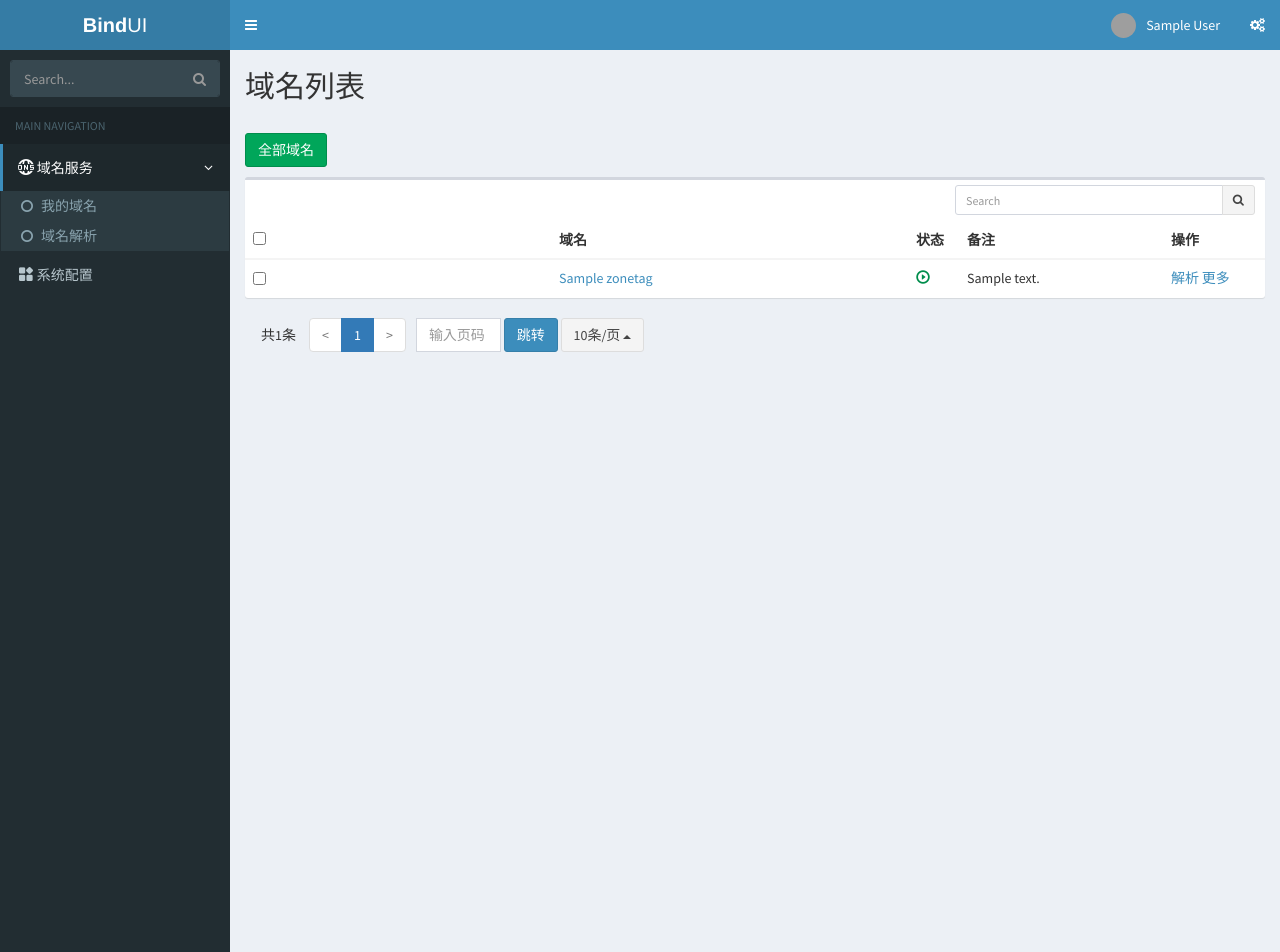
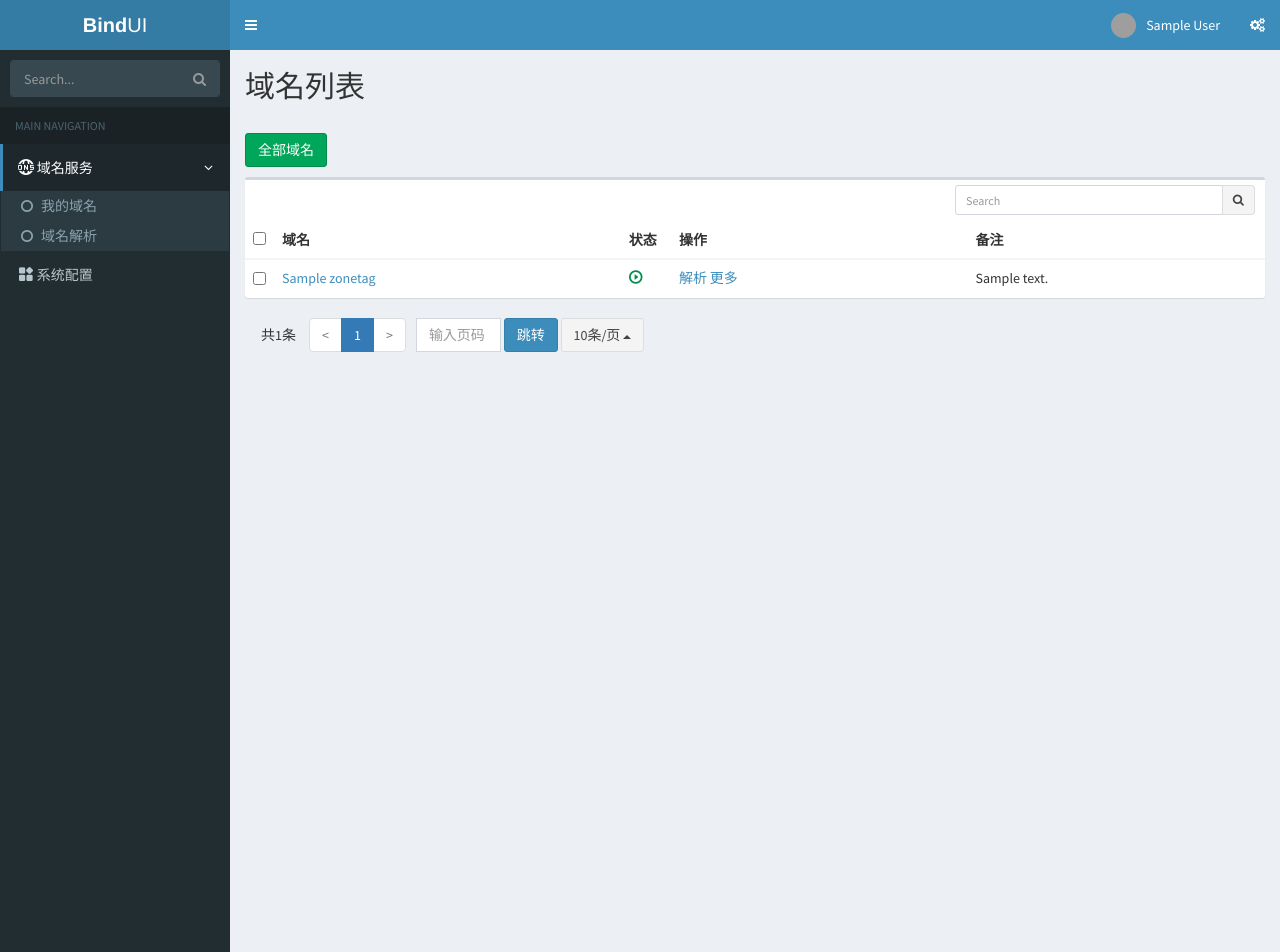
Before and after one commit to cucker0/BindUI, a Django app: page /domains/rlist in a window 1280 px wide. Shown: the top 952 px of the page. Run offline with Django 3.2, Linux system fonts and the light colour scheme; a user stored in the database is signed in; tables that the repository leaves empty hold one stand-in row (values such as "Sample post"); some libraries are stand-ins or nearby versions; grey boxes are pictures that could not be loaded.

Commit message:
调整 我的域名 和 域名解析 中的 域名列表宽度

```diff
--- a/DnsRecord/views.py
+++ b/DnsRecord/views.py
@@ -76,6 +76,8 @@ def domain_status_mod(req):
                 zone_tag_list.update(status='off')
             else:
                 zone_tag_list.update(status='on')
+            # 更新 update_time
+            zone_tag_list.update(update_time=timezone.now())
             msg['status'] = 200
         except Exception as e:
             print(e)
@@ -201,6 +203,8 @@ def domain_ns(req):
             for i in ns_toadd_set:
                 msg['msg'] += "domain ns:%s delete success; " %(i.strip())
 
+            # 更新 update_time
+            models.ZoneTag.objects.filter(zone_name=zone).update(update_time=timezone.now())
         msg['status'] = 200
     except Exception as e:
         print(e)
@@ -214,7 +218,7 @@ def domain_resolution_list(req):
     :param req:
     :return:
     """
-    zone_obj_list = models.ZoneTag.objects.all()
+    zone_obj_list = models.ZoneTag.objects.all().order_by('id')
     zone_obj_perpage_list, pagination_html  = MyPaginator(zone_obj_list, 1, 10)
     return render(req, 'bind/domain_resolution_list.html',
                   {'zone_obj_list': zone_obj_perpage_list,
@@ -911,6 +915,8 @@ def record_mod(req):
                     record_obj_list.update(status='off')
                 else:
                     record_obj_list.update(status='on')
+                # 更新 update_time
+                record_obj_list.update(update_time=timezone.now())
                 msg['status'] = 200
             except Exception as e:
                 print(e)
--- a/static/AdminLTE/css/common.css
+++ b/static/AdminLTE/css/common.css
@@ -129,6 +129,10 @@ input.upload{
     width: 10%;
 }
 
+.th-w1-6{
+    width: 30%;
+}
+
 .th-w2-1{
     width: 10px;
 }
--- a/templates/bind/tmp/domain_resolution_table_tmp.html
+++ b/templates/bind/tmp/domain_resolution_table_tmp.html
@@ -1,3 +1,4 @@
+{% load MyTemplate %}
                 <div class="box-body table-responsive no-padding">
                     <table id="table_domains" class="table table-hover">
                         <thead>
@@ -5,8 +6,8 @@
                             <th class="th-w1-1"><input type="checkbox" data-check-all onclick="SelectAll('#table_domains' )"></th>
                             <th class="th-w1-2">域名</th>
                             <th class="th-w1-3">状态</th>
-                            <th class="th-w1-4">备注</th>
-                            <th class="th-w1-5">操作</th>
+                            <th class="th-w1-6">操作</th>
+                            <th class="th-w1-6">备注</th>
                         </tr>
                         </thead>
                         <tbody>
@@ -21,8 +22,8 @@
                                         <span class="glyphicon glyphicon-pause orange"></span>
                                     {% endif %}
                                 </td>
-                                <td>{{ zone_obj.comment }}</td>
                                 <td><a href="/dns/{{ zone_obj.id }}">解析</a>  <a>更多</a></td>
+                                <td>{% val_none_to_blank zone_obj.comment '' %}</td>
                             </tr>
                         {% endfor %}
                         </tbody>
```
